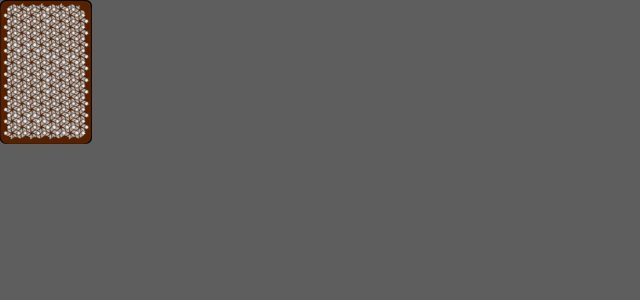
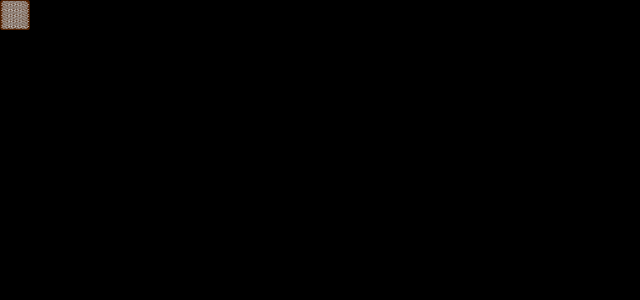
Before and after one commit to Pixelschmied/Ring-of-Fire, an Angular app: page /game in a window 1280 px wide. Shown: the top 300 px of the page, without its empty margins (0-640 px from the left). Built offline with nearby package versions, Linux system fonts and the light colour scheme.

Commit message:
updated css

```diff
--- a/src/app/game/game.component.scss
+++ b/src/app/game/game.component.scss
@@ -0,0 +1,11 @@
+.field {
+    width: 100vw;
+    height: 100vh;
+    max-width: 100%;
+    background-color: black;
+}
+
+.card-stack img {
+    width: 30px;
+    height: 30px;
+}
```
